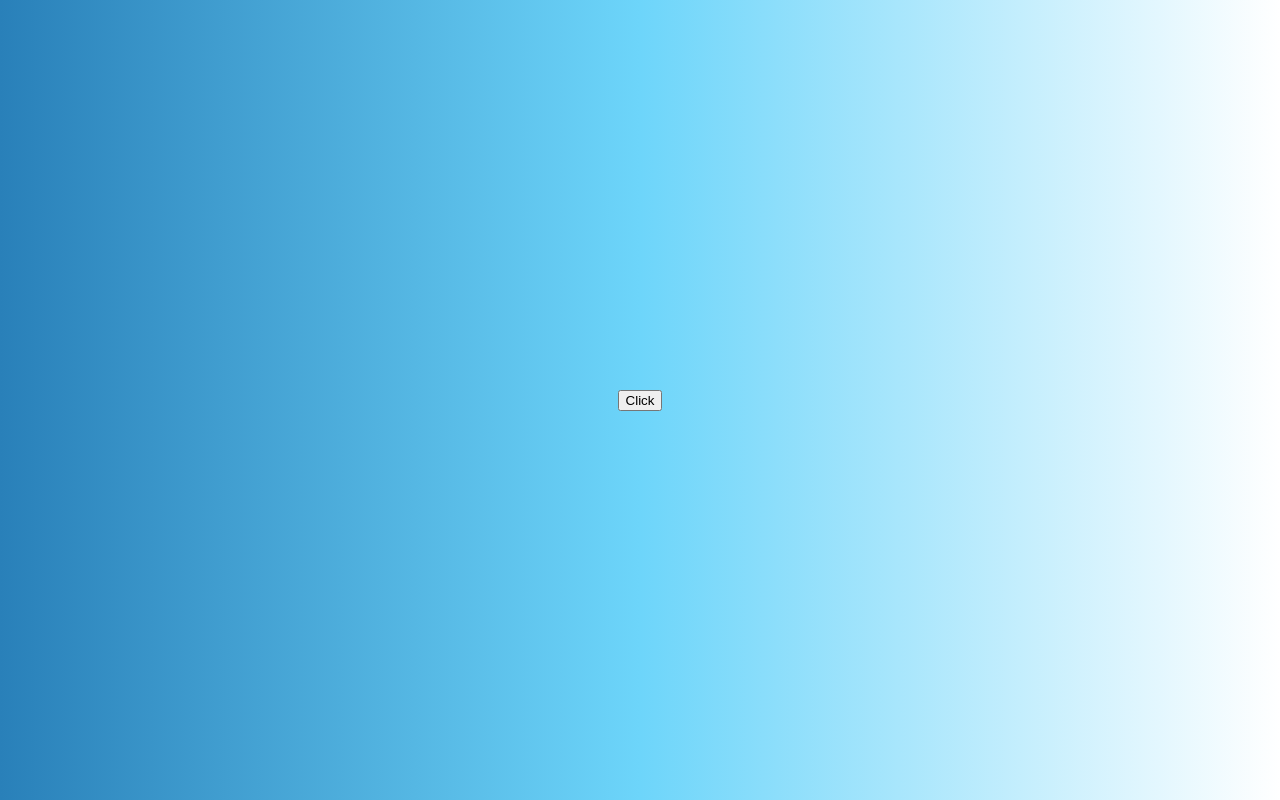
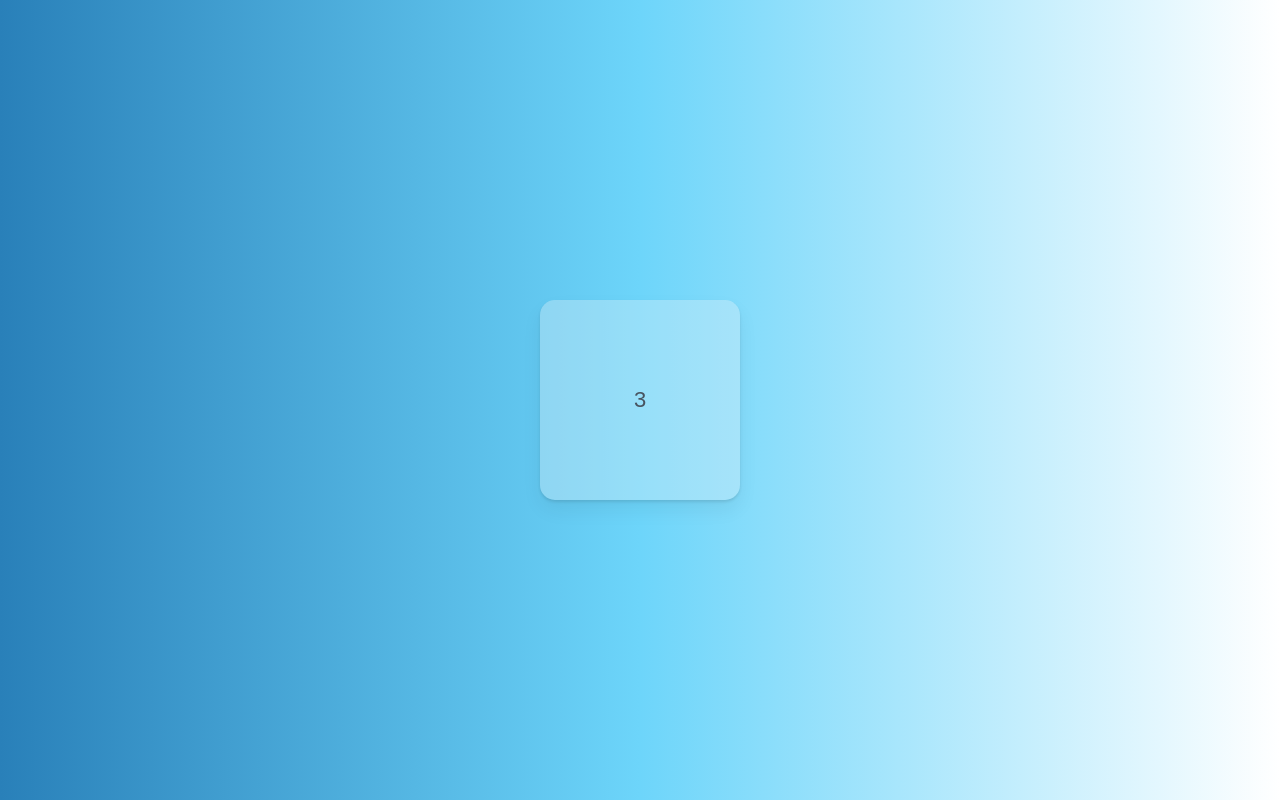
Before and after one commit to Guiwoo/Movie-master, a React (Create React App) app: page / in a window 1280 px wide. Built offline with nearby package versions, Linux system fonts and the light colour scheme.

Commit message:
slide Effect

```diff
--- a/src/App.tsx
+++ b/src/App.tsx
@@ -16,48 +16,62 @@ const Box = styled(motion.div)`
   background-color: rgba(245, 245, 245, 0.3);
   border-radius: 15px;
   box-shadow: 0 2px 3px rgba(0, 0, 0, 0.1), 0 10px 20px rgba(0, 0, 0, 0.06);
+  display: flex;
+  justify-content: center;
+  align-items: center;
+  font-size: 22px;
+  position: absolute;
 `;
 
-const svg = {
-  start: { pathLength: 0, fill: "rgba(255, 255, 255, 0)" },
-  end: {
-    fill: "rgba(255, 255, 255, 1)",
-    pathLength: 1,
-  },
-};
-
 const BoxVar = {
-  initial: {
+  invisible: {
+    x: 100,
     opacity: 0,
     scale: 0,
   },
   visible: {
+    x: 0,
     opacity: 1,
     scale: 1,
-    rotateZ: 360,
   },
-  leaving: {
+  exit: {
+    x: -300,
     opacity: 0,
     scale: 0,
   },
 };
 
+const Num = [1, 2, 3, 4, 5, 6, 7, 8, 9, 10];
+
 function App() {
-  const [showing, setShowing] = useState(false);
-  const toggle = () => setShowing(!showing);
+  const [visible, setVisible] = useState(0);
+
+  const thing = () => {
+    setTimeout(() => {
+      setVisible((prev) => prev + 1);
+    }, 2000);
+    return () => clearInterval();
+  };
+  useEffect(() => {
+    thing();
+  }, [visible]);
   return (
     <Wrapper>
       <AnimatePresence>
-        {showing ? (
-          <Box
-            variants={BoxVar}
-            initial="initial"
-            animate="visible"
-            exit="leaving"
-          />
-        ) : null}
+        {Num.map((i) =>
+          i === visible % 10 ? (
+            <Box
+              variants={BoxVar}
+              initial="invisible"
+              animate="visible"
+              exit="exit"
+              key={i}
+            >
+              {i}
+            </Box>
+          ) : null
+        )}
       </AnimatePresence>
-      <button onClick={toggle}>Click</button>
     </Wrapper>
   );
 }
```
